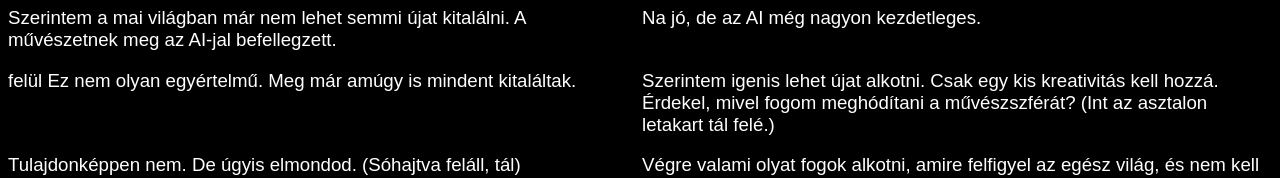
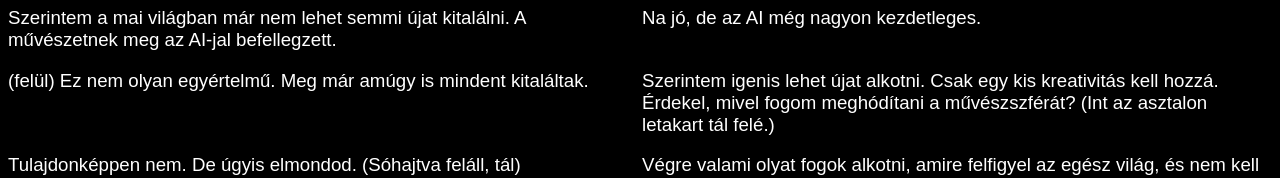
Before and after one commit to zuraglal/maszk, a plain HTML site: page okulare-projekt/zold/spenot.html in a window 1280 px wide. Shown: the part 697-875 px from the top of the page. Drawn offline with Linux system fonts and the light colour scheme.

Commit message:
Update spenot.html

```diff
--- a/okulare-projekt/zold/spenot.html
+++ b/okulare-projekt/zold/spenot.html
@@ -99,7 +99,7 @@ span.P { background-color:#824BFF; color:#000;}		span.TP { color:#824BFF; }  /*@
 <S-A>Valami egészen újat találtam ki!</S-A>
 <S-R>Szerintem a mai világban már nem lehet semmi újat kitalálni. A művészetnek meg az AI-jal befellegzett.</S-R>
 <S-A>Na jó, de az AI még nagyon kezdetleges.</S-A>
-<S-R>felül Ez nem olyan egyértelmű. Meg már amúgy is mindent kitaláltak.</S-R>
+<S-R><IU>(felül)</IU> Ez nem olyan egyértelmű. Meg már amúgy is mindent kitaláltak.</S-R>
 <S-A>Szerintem igenis lehet újat alkotni. Csak egy kis kreativitás kell hozzá. Érdekel, mivel fogom meghódítani a művészszférát? <IU>(Int az asztalon letakart tál felé.)</IU></S-A>
 <S-R>Tulajdonképpen nem. De úgyis elmondod. <IU>(Sóhajtva feláll, tál)</IU></S-R>
 <S-A>Végre valami olyat fogok alkotni, amire felfigyel az egész világ, és nem kell többé a kisemberek problémáival foglalkoznom… Egy ősmetaforát alkotok, Áron! Ezt még senki nem találta ki! Egy új toposz, új szimbólum, a művészet új jelszava… <IU>(kendő le)</IU> …a spenót!</S-A>
```
